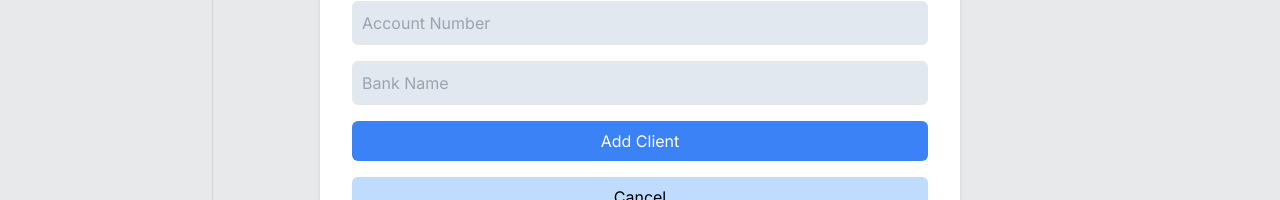
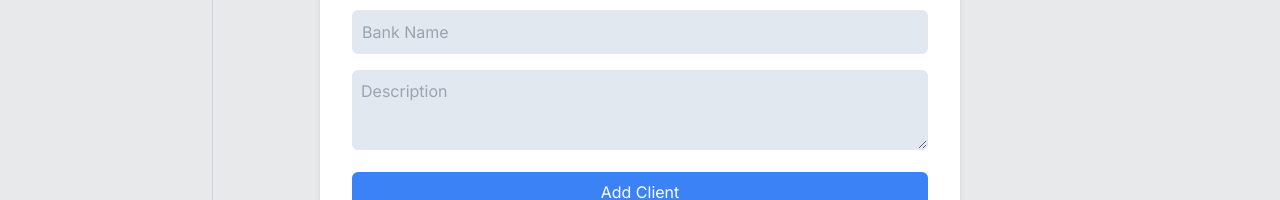
Before and after one commit to munaltech/Staff-portal, a React (Vite) app in the folder client/: page /clients/add in a window 1280 px wide. Shown: the part 555-755 px from the top of the page. Built offline with nearby package versions, Linux system fonts and the light colour scheme; no server answers; sample sign-in values are in the browser's storage; grey boxes are pictures that could not be loaded.

Commit message:
description added and minor fixes

```diff
--- a/client/src/pages/AddClient.jsx
+++ b/client/src/pages/AddClient.jsx
@@ -1,4 +1,4 @@
-import { Card, Error } from "../components";
+import { Card } from "../components";
 import { useNavigate } from "react-router-dom";
 import { useState } from "react";
 import { ClipLoader } from "react-spinners";
@@ -7,7 +7,6 @@ const AddClient = () => {
   const navigate = useNavigate();
 
   const [loading, setLoading] = useState(false);
-
 
   const addClient = async (e) => {
     e.preventDefault();
@@ -19,15 +18,13 @@ const AddClient = () => {
       data[key] = value;
     });
 
-
-
     try {
       const response = await fetch(
         "https://api.munaltechnology.com/api/clients",
         {
           method: "POST",
           headers: {
-            "Accept": "application/json",
+            Accept: "application/json",
             "Content-Type": "application/json",
             Authorization: `Bearer ${localStorage.getItem("token")}`,
           },
@@ -53,8 +50,8 @@ const AddClient = () => {
     navigate("/clients");
   };
   return (
-    <div className="bg-gray-800/10 z-10 absolute top-0 left-0 right-0 bottom-0 flex items-center justify-center">
-      <Card className="mx-4 h-fit inter-regular bg-white">
+    <div className="bg-gray-800/10 z-10 absolute top-0 left-0 right-0 bottom-0 flex items-center justify-center max-h-screen overflow-y-scroll">
+      <Card className="mx-4 h-fit inter-regular bg-white ">
         <h1 className="text-2xl space-grotesk-bold text-center">New Client</h1>
 
         <form
@@ -68,6 +65,7 @@ const AddClient = () => {
             placeholder="Business Name"
             className="w-full rounded-md bg-slate-200  focus:bg-white focus:outline-none transition-colors duration-300 ease-in-out  border-2 border-gray-200 p-2"
             required
+            disabled={loading}
           />
           <input
             type="text"
@@ -75,6 +73,7 @@ const AddClient = () => {
             placeholder="Address"
             className="w-full rounded-md bg-slate-200  focus:bg-white focus:outline-none transition-colors duration-300 ease-in-out  border-2 border-gray-200 p-2"
             required
+            disabled={loading}
           />
 
           <input
@@ -83,6 +82,7 @@ const AddClient = () => {
             placeholder="Representative Position"
             className="w-full rounded-md bg-slate-200  focus:bg-white focus:outline-none transition-colors duration-300 ease-in-out  border-2 border-gray-200 p-2"
             required
+            disabled={loading}
           />
           <input
             type="text"
@@ -90,6 +90,7 @@ const AddClient = () => {
             placeholder="Representative Name"
             className="w-full rounded-md bg-slate-200  focus:bg-white focus:outline-none transition-colors duration-300 ease-in-out  border-2 border-gray-200 p-2"
             required
+            disabled={loading}
           />
 
           <input
@@ -98,12 +99,15 @@ const AddClient = () => {
             placeholder="Email"
             className="w-full rounded-md bg-slate-200  focus:bg-white focus:outline-none transition-colors duration-300 ease-in-out  border-2 border-gray-200 p-2"
             required
+            disabled={loading}
           />
           <input
             type="text"
             name="phone_number"
             placeholder="Phone Number"
             className="w-full rounded-md bg-slate-200  focus:bg-white focus:outline-none transition-colors duration-300 ease-in-out  border-2 border-gray-200 p-2"
+            required
+            disabled={loading}
           />
 
           <input
@@ -112,6 +116,7 @@ const AddClient = () => {
             placeholder="Card Name"
             className="w-full rounded-md bg-slate-200  focus:bg-white focus:outline-none transition-colors duration-300 ease-in-out  border-2 border-gray-200 p-2"
             required
+            disabled={loading}
           />
 
           <input
@@ -120,6 +125,8 @@ const AddClient = () => {
             placeholder="Sort Code"
             className="w-full rounded-md bg-slate-200  focus:bg-white focus:outline-none transition-colors duration-300 ease-in-out  border-2 border-gray-200 p-2"
             required
+            maxLength={6}
+            disabled={loading}
           />
 
           <input
@@ -128,6 +135,7 @@ const AddClient = () => {
             placeholder="Account Number"
             className="w-full rounded-md bg-slate-200  focus:bg-white focus:outline-none transition-colors duration-300 ease-in-out  border-2 border-gray-200 p-2"
             required
+            disabled={loading}
           />
 
           <input
@@ -136,8 +144,17 @@ const AddClient = () => {
             placeholder="Bank Name"
             className="w-full rounded-md bg-slate-200  focus:bg-white focus:outline-none transition-colors duration-300 ease-in-out  border-2 border-gray-200 p-2"
             required
+            disabled={loading}
           />
 
+          <textarea
+            type="text"
+            name="description"
+            placeholder="Description"
+            className="w-full max-h-40 min-h-20 rounded-md bg-slate-200  border border-gray-200 p-2"
+            maxLength={300}
+            disabled={loading}
+          />
           <button
             className="w-full rounded-md bg-blue-500 p-2 text-white"
             type="submit"
```
